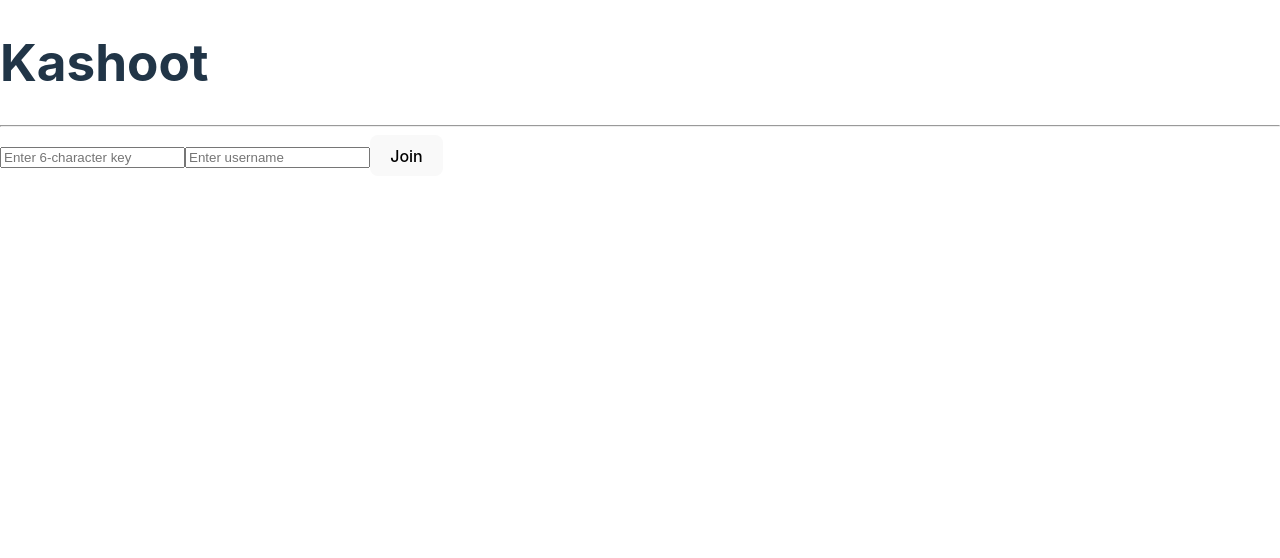
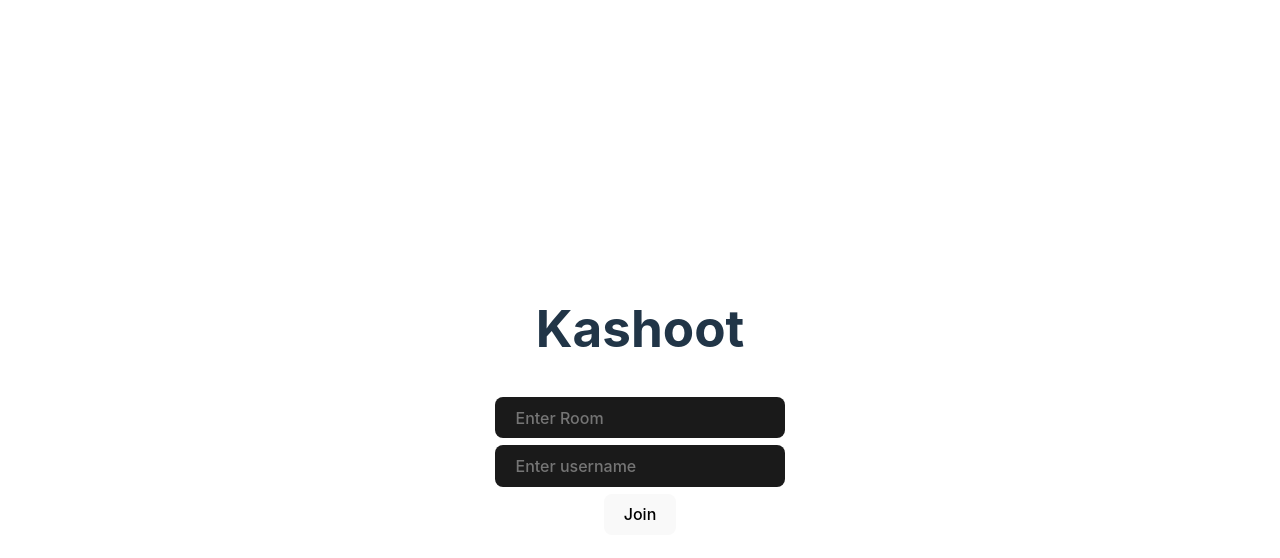
Before and after one commit to Duckoboye/kashoot, a React (Vite) app in the folder client/: page / in a window 1280 px wide. Shown: the top 558 px of the page. Built offline with nearby package versions, Linux system fonts and the light colour scheme; no server answers.

Commit message:
improve joinForm design

```diff
--- a/client/src/App.tsx
+++ b/client/src/App.tsx
@@ -67,7 +67,6 @@ function App() {
 
   return (
     <>
-      <Header></Header>
       {!roomCode ? <JoinForm /> : (
       toRender)}
     </>
--- a/client/src/components/Header.tsx
+++ b/client/src/components/Header.tsx
@@ -2,7 +2,6 @@ export default function Header() {
     return(
         <header>
         <h1>Kashoot</h1>
-        <hr />
         </header>
     )
 }
--- /dev/null
+++ b/client/src/components/JoinForm.css
@@ -0,0 +1,45 @@
+/* JoinForm.css */
+.alignment-wrapper {
+    display: flex;
+    justify-content: center;
+    align-items: center;
+    height: 100vh; /* Adjust the height as needed */
+    margin: 0; /* Remove default margin */
+  }
+
+  .join-form-container {
+    display: flex;
+    flex-direction: column;
+    align-items: center;
+    gap: 7px; /* Adjust the gap between inputs and button */
+  }
+
+  /* Additional styling can be applied as needed */
+  input, button {
+    border-radius: 8px;
+    border: 1px solid transparent;
+    padding: 0.6em 1.2em;
+    font-size: 1em;
+    font-weight: 500;
+    font-family: inherit;
+    background-color: #1a1a1a;
+    transition: border-color 0.25s;
+  }
+
+  button {
+    cursor: pointer;
+  }
+
+  /* Media query for smaller screens */
+  @media screen and (max-width: 600px) {
+    .join-form-container {
+      /* Adjust styles for smaller screens */
+      gap: 5px;
+    }
+
+    /* Adjust input and button styles for smaller screens */
+    input, button {
+      padding: 0.5em 1em;
+      font-size: 0.9em;
+    }
+  }
--- a/client/src/components/JoinForm.tsx
+++ b/client/src/components/JoinForm.tsx
@@ -1,37 +1,32 @@
-// JoinForm.js
 import { useState, useContext } from 'react';
 import { socket } from '../socket'; // Import the socket object
-import { RoomContext } from './RoomProvider.js'
+import { RoomContext } from './RoomProvider';
+import './JoinForm.css'; // Import the CSS file for styling
+import Header from './Header';
 
 const JoinForm = () => {
-  const { setRoomCode } = useContext(RoomContext)
+  const { setRoomCode } = useContext(RoomContext);
   const [keyInput, setKeyInput] = useState('');
   const [usernameInput, setUsernameInput] = useState('');
 
   const handleJoin = () => {
-    // Check if both fields are filled before emitting the event
     if (keyInput && usernameInput) {
-      socket.emit('joinGame', usernameInput, keyInput ); // Emit 'joinEvent' with key and username
-
-      //update roomcode
-      setRoomCode(keyInput)
-
-      // Reset the input fields after emitting the event
+      socket.emit('joinGame', usernameInput, keyInput);
+      setRoomCode(keyInput);
       setKeyInput('');
       setUsernameInput('');
-
-
     } else {
-      // Handle case where fields are not filled
       alert('Please fill in both fields');
     }
   };
 
-  return (
-    <div>
+  return (<div className="alignment-wrapper">
+
+      <div className="join-form-container">
+        <Header/>
         <input
           type="text"
-        placeholder="Enter 6-character key"
+          placeholder="Enter Room"
           value={keyInput}
           onChange={(e) => setKeyInput(e.target.value)}
         />
@@ -43,6 +38,7 @@ const JoinForm = () => {
         />
         <button onClick={handleJoin}>Join</button>
       </div>
+  </div>
   );
 };
 
```
Lines whose indentation alone changed are shown as unchanged.
